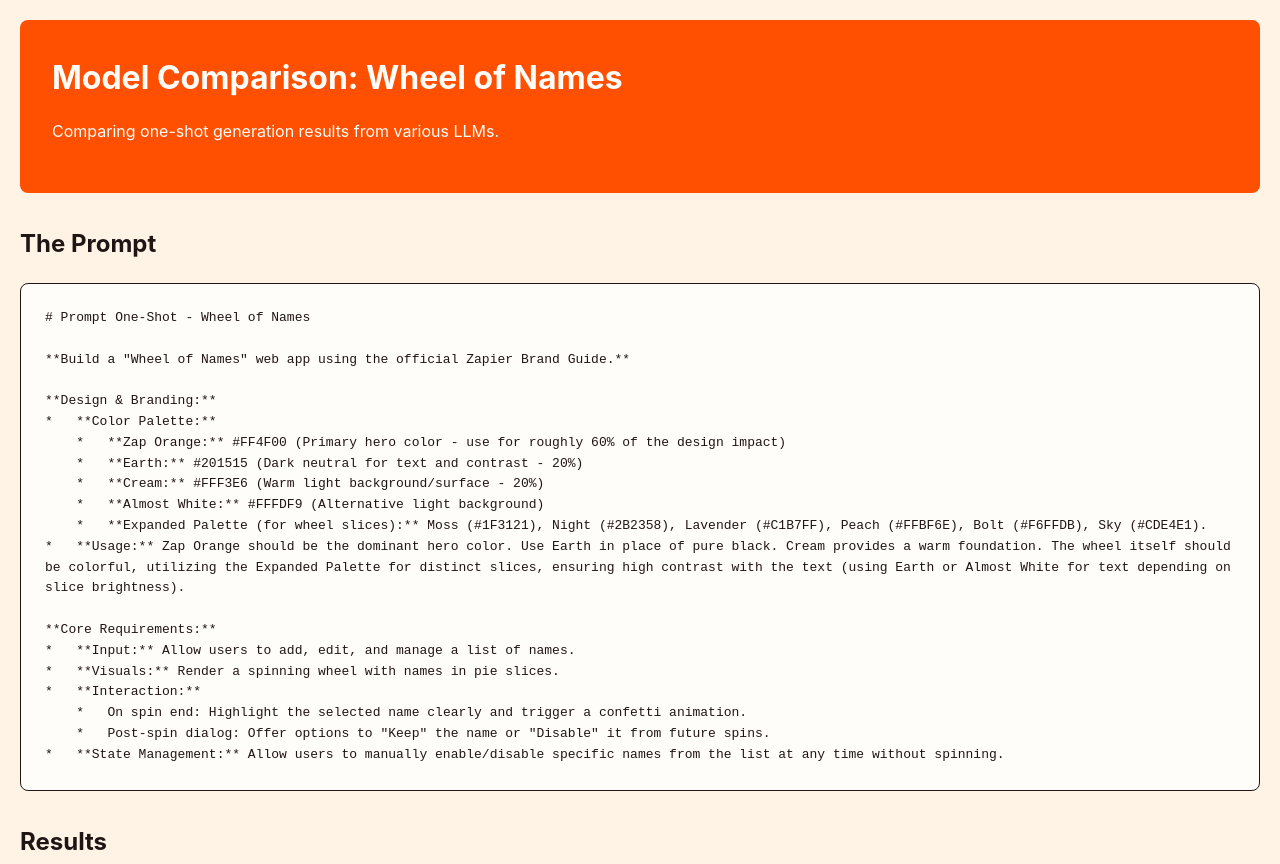
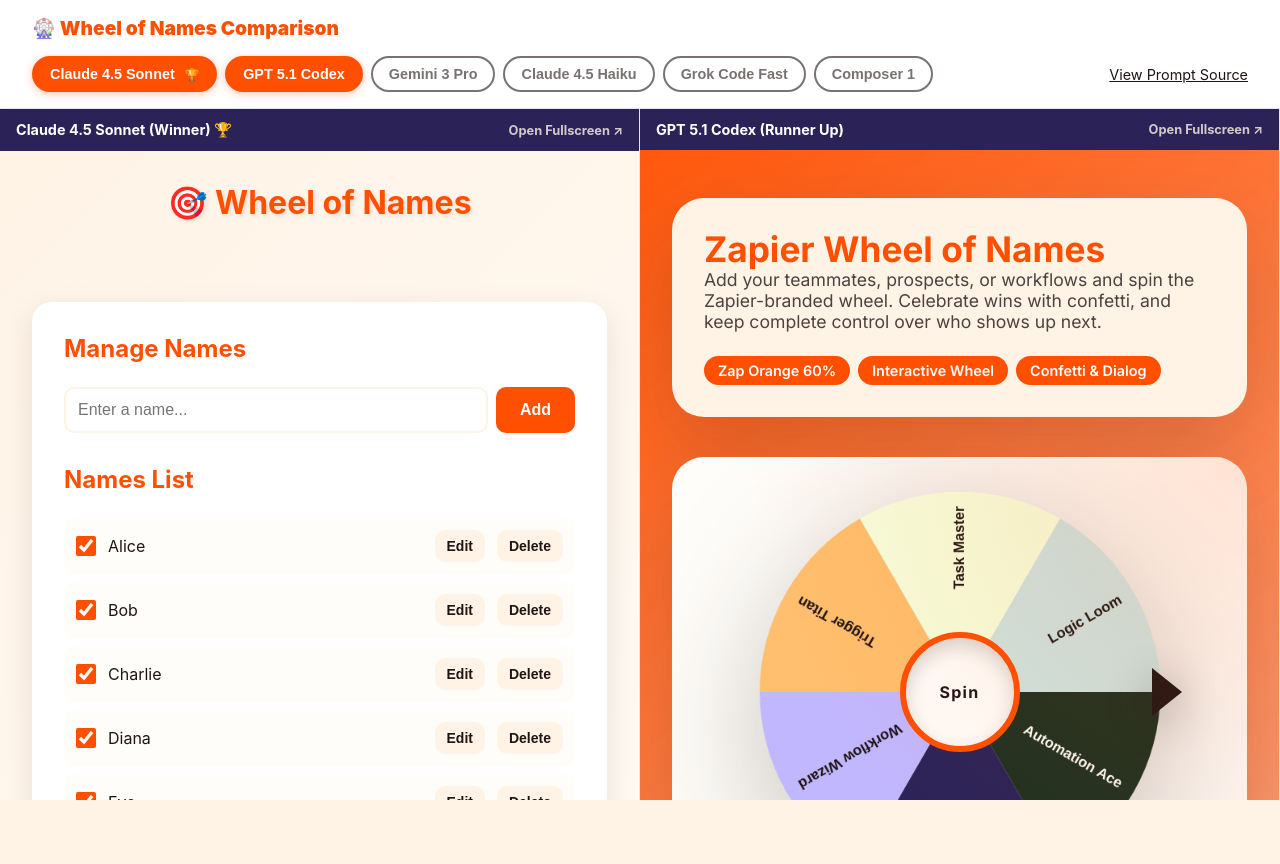
Before and after one commit to austinbjohnson/wheel-of-names, a plain HTML site: page index.html in a window 1280 px wide. Shown: the top 864 px of the page. After the commit the page ends 800 px from the top, so only its background shows below. Drawn offline with nearby package versions, Linux system fonts and the light colour scheme.

Commit message:
Enhance UI: Dynamic Split-View Comparison

```diff
--- a/index.html
+++ b/index.html
@@ -19,156 +19,296 @@
             background-color: var(--cream);
             color: var(--earth);
             margin: 0;
-            padding: 20px;
-            line-height: 1.6;
+            padding: 0;
+            height: 100vh;
+            display: flex;
+            flex-direction: column;
+            overflow: hidden;
         }
 
-        header {
-            background-color: var(--zap-orange);
-            color: var(--almost-white);
-            padding: 2rem;
-            border-radius: 8px;
-            margin-bottom: 2rem;
+        /* Control Bar */
+        .control-bar {
+            background-color: white;
+            border-bottom: 1px solid rgba(32, 21, 21, 0.1);
+            padding: 1rem 2rem;
+            display: flex;
+            align-items: center;
+            gap: 1rem;
+            box-shadow: 0 2px 4px rgba(0,0,0,0.05);
+            z-index: 100;
+            flex-wrap: wrap;
         }
 
-        h1 {
-            margin: 0 0 1rem 0;
+        .brand-title {
+            font-weight: 900;
+            color: var(--zap-orange);
+            margin-right: 2rem;
+            font-size: 1.2rem;
         }
 
-        .prompt-section {
-            background-color: var(--almost-white);
-            padding: 1.5rem;
-            border-radius: 8px;
-            border: 1px solid var(--earth);
-            margin-bottom: 2rem;
-            white-space: pre-wrap;
-            font-family: monospace;
-            overflow-x: auto;
+        .toggles {
+            display: flex;
+            gap: 0.5rem;
+            flex-wrap: wrap;
         }
 
-        .grid {
-            display: grid;
-            grid-template-columns: repeat(auto-fill, minmax(400px, 1fr));
-            gap: 2rem;
+        .toggle-btn {
+            background: transparent;
+            border: 2px solid var(--earth);
+            color: var(--earth);
+            padding: 0.5rem 1rem;
+            border-radius: 999px;
+            font-size: 0.9rem;
+            font-weight: 600;
+            cursor: pointer;
+            transition: all 0.2s;
+            opacity: 0.6;
         }
 
-        .card {
-            background: white;
-            border-radius: 8px;
+        .toggle-btn:hover {
+            opacity: 1;
+            background-color: rgba(32, 21, 21, 0.05);
+        }
+
+        .toggle-btn.active {
+            background-color: var(--zap-orange);
+            border-color: var(--zap-orange);
+            color: white;
+            opacity: 1;
+            box-shadow: 0 2px 8px rgba(255, 79, 0, 0.3);
+        }
+
+        .toggle-btn.winner::after {
+            content: '🏆';
+            margin-left: 6px;
+            font-size: 0.8em;
+        }
+
+        /* Main Comparison Area */
+        .comparison-container {
+            flex: 1;
+            background-color: var(--almost-white);
             overflow: hidden;
-            box-shadow: 0 4px 6px rgba(0,0,0,0.1);
+            display: flex; /* Default for 1 or 2 items */
+            width: 100%;
+            height: 100%;
+        }
+
+        /* Layout Variants */
+        .layout-single {
+            display: block;
+        }
+
+        .layout-split {
+            display: flex;
+        }
+
+        .layout-grid {
+            display: grid;
+            grid-template-columns: repeat(auto-fit, minmax(33%, 1fr));
+            grid-auto-rows: 1fr;
+        }
+
+        /* Iframe Wrapper */
+        .preview-card {
             display: flex;
             flex-direction: column;
-            height: 600px;
+            border-right: 1px solid rgba(32, 21, 21, 0.1);
+            border-bottom: 1px solid rgba(32, 21, 21, 0.1);
+            background: white;
+            height: 100%;
+            overflow: hidden;
+        }
+
+        .preview-card.hidden {
+            display: none;
+        }
+
+        /* Dynamic Sizing */
+        .layout-single .preview-card {
+            width: 100%;
+            height: 100%;
+            border: none;
+        }
+
+        .layout-split .preview-card {
+            width: 50%;
+            flex: 1;
         }
 
         .card-header {
+            padding: 0.75rem 1rem;
             background-color: var(--night);
             color: white;
-            padding: 1rem;
-            font-weight: bold;
-            text-align: center;
+            font-size: 0.9rem;
+            font-weight: 700;
+            display: flex;
+            justify-content: space-between;
+            align-items: center;
+        }
+
+        .card-header a {
+            color: var(--cream);
+            text-decoration: none;
+            font-size: 0.8rem;
+            opacity: 0.8;
+        }
+
+        .card-header a:hover {
+            text-decoration: underline;
+            opacity: 1;
         }
 
         iframe {
             flex: 1;
             width: 100%;
+            height: 100%;
             border: none;
-            background-color: white;
+            display: block;
         }
 
-        .fullscreen-link {
-            display: block;
-            text-align: center;
-            padding: 0.5rem;
-            background-color: var(--moss);
-            color: white;
-            text-decoration: none;
+        /* Prompt Drawer (Optional overlay) */
+        .prompt-trigger {
+            margin-left: auto;
             font-size: 0.9rem;
-        }
-
-        .fullscreen-link:hover {
             text-decoration: underline;
+            cursor: pointer;
+            color: var(--earth);
         }
     </style>
 </head>
 <body>
 
-    <header>
-        <h1>Model Comparison: Wheel of Names</h1>
-        <p>Comparing one-shot generation results from various LLMs.</p>
+    <header class="control-bar">
+        <div class="brand-title">🎡 Wheel of Names Comparison</div>
+        <div class="toggles" id="toggleContainer">
+            <!-- Buttons injected by JS -->
+        </div>
+        <div class="prompt-trigger" onclick="window.open('prompt-oneShot-wON.md', '_blank')">View Prompt Source</div>
     </header>
 
-    <section>
-        <h2>The Prompt</h2>
-        <div class="prompt-section"># Prompt One-Shot - Wheel of Names
+    <main class="comparison-container" id="mainContainer">
+        <!-- Claude 4.5 Sonnet (Winner) -->
+        <div class="preview-card" data-id="sonnet">
+            <div class="card-header">
+                <span>Claude 4.5 Sonnet (Winner) 🏆</span>
+                <a href="results/claude-4.5-sonnet.html" target="_blank">Open Fullscreen ↗</a>
+            </div>
+            <iframe src="results/claude-4.5-sonnet.html" title="Claude 4.5 Sonnet"></iframe>
+        </div>
 
-**Build a "Wheel of Names" web app using the official Zapier Brand Guide.**
+        <!-- GPT 5.1 Codex (Runner Up) -->
+        <div class="preview-card" data-id="gpt">
+            <div class="card-header">
+                <span>GPT 5.1 Codex (Runner Up)</span>
+                <a href="results/gpt-5.1-codex-high-fast.html" target="_blank">Open Fullscreen ↗</a>
+            </div>
+            <iframe src="results/gpt-5.1-codex-high-fast.html" title="GPT 5.1 Codex"></iframe>
+        </div>
 
-**Design & Branding:**
-*   **Color Palette:**
-    *   **Zap Orange:** #FF4F00 (Primary hero color - use for roughly 60% of the design impact)
-    *   **Earth:** #201515 (Dark neutral for text and contrast - 20%)
-    *   **Cream:** #FFF3E6 (Warm light background/surface - 20%)
-    *   **Almost White:** #FFFDF9 (Alternative light background)
-    *   **Expanded Palette (for wheel slices):** Moss (#1F3121), Night (#2B2358), Lavender (#C1B7FF), Peach (#FFBF6E), Bolt (#F6FFDB), Sky (#CDE4E1).
-*   **Usage:** Zap Orange should be the dominant hero color. Use Earth in place of pure black. Cream provides a warm foundation. The wheel itself should be colorful, utilizing the Expanded Palette for distinct slices, ensuring high contrast with the text (using Earth or Almost White for text depending on slice brightness).
+        <!-- Gemini 3 Pro -->
+        <div class="preview-card" data-id="gemini">
+            <div class="card-header">
+                <span>Gemini 3 Pro</span>
+                <a href="results/gemini-3-pro.html" target="_blank">Open Fullscreen ↗</a>
+            </div>
+            <iframe src="results/gemini-3-pro.html" title="Gemini 3 Pro"></iframe>
+        </div>
 
-**Core Requirements:**
-*   **Input:** Allow users to add, edit, and manage a list of names.
-*   **Visuals:** Render a spinning wheel with names in pie slices.
-*   **Interaction:**
-    *   On spin end: Highlight the selected name clearly and trigger a confetti animation.
-    *   Post-spin dialog: Offer options to "Keep" the name or "Disable" it from future spins.
-*   **State Management:** Allow users to manually enable/disable specific names from the list at any time without spinning.</div>
-    </section>
+        <!-- Claude 4.5 Haiku -->
+        <div class="preview-card" data-id="haiku">
+            <div class="card-header">
+                <span>Claude 4.5 Haiku</span>
+                <a href="results/claude-4.5-haiku.html" target="_blank">Open Fullscreen ↗</a>
+            </div>
+            <iframe src="results/claude-4.5-haiku.html" title="Claude 4.5 Haiku"></iframe>
+        </div>
 
-    <section>
-        <h2>Results</h2>
-        <div class="grid">
-            <!-- Claude 4.5 Haiku -->
-            <div class="card">
-                <div class="card-header">Claude 4.5 Haiku</div>
-                <iframe src="results/claude-4.5-haiku.html" title="Claude 4.5 Haiku Result"></iframe>
-                <a href="results/claude-4.5-haiku.html" class="fullscreen-link" target="_blank">View Fullscreen</a>
+        <!-- Grok Code Fast -->
+        <div class="preview-card" data-id="grok">
+            <div class="card-header">
+                <span>Grok Code Fast</span>
+                <a href="results/grok-code-fast-1.html" target="_blank">Open Fullscreen ↗</a>
             </div>
+            <iframe src="results/grok-code-fast-1.html" title="Grok Code Fast"></iframe>
+        </div>
 
-            <!-- Claude 4.5 Sonnet -->
-            <div class="card">
-                <div class="card-header">Claude 4.5 Sonnet</div>
-                <iframe src="results/claude-4.5-sonnet.html" title="Claude 4.5 Sonnet Result"></iframe>
-                <a href="results/claude-4.5-sonnet.html" class="fullscreen-link" target="_blank">View Fullscreen</a>
+        <!-- Composer 1 -->
+        <div class="preview-card" data-id="composer">
+            <div class="card-header">
+                <span>Composer 1</span>
+                <a href="results/composer-1.html" target="_blank">Open Fullscreen ↗</a>
             </div>
+            <iframe src="results/composer-1.html" title="Composer 1"></iframe>
+        </div>
+    </main>
 
-            <!-- Composer 1 -->
-            <div class="card">
-                <div class="card-header">Composer 1</div>
-                <iframe src="results/composer-1.html" title="Composer 1 Result"></iframe>
-                <a href="results/composer-1.html" class="fullscreen-link" target="_blank">View Fullscreen</a>
-            </div>
+    <script>
+        const models = [
+            { id: 'sonnet', name: 'Claude 4.5 Sonnet', winner: true },
+            { id: 'gpt', name: 'GPT 5.1 Codex' },
+            { id: 'gemini', name: 'Gemini 3 Pro' },
+            { id: 'haiku', name: 'Claude 4.5 Haiku' },
+            { id: 'grok', name: 'Grok Code Fast' },
+            { id: 'composer', name: 'Composer 1' }
+        ];
 
-            <!-- Gemini 3 Pro -->
-            <div class="card">
-                <div class="card-header">Gemini 3 Pro</div>
-                <iframe src="results/gemini-3-pro.html" title="Gemini 3 Pro Result"></iframe>
-                <a href="results/gemini-3-pro.html" class="fullscreen-link" target="_blank">View Fullscreen</a>
-            </div>
+        // Default Selection
+        let selected = ['sonnet', 'gpt'];
 
-            <!-- GPT 5.1 Codex High Fast -->
-            <div class="card">
-                <div class="card-header">GPT 5.1 Codex High Fast</div>
-                <iframe src="results/gpt-5.1-codex-high-fast.html" title="GPT 5.1 Codex High Fast Result"></iframe>
-                <a href="results/gpt-5.1-codex-high-fast.html" class="fullscreen-link" target="_blank">View Fullscreen</a>
-            </div>
+        const toggleContainer = document.getElementById('toggleContainer');
+        const mainContainer = document.getElementById('mainContainer');
+        const cards = document.querySelectorAll('.preview-card');
 
-            <!-- Grok Code Fast 1 -->
-            <div class="card">
-                <div class="card-header">Grok Code Fast 1</div>
-                <iframe src="results/grok-code-fast-1.html" title="Grok Code Fast 1 Result"></iframe>
-                <a href="results/grok-code-fast-1.html" class="fullscreen-link" target="_blank">View Fullscreen</a>
-            </div>
-        </div>
-    </section>
+        function renderToggles() {
+            toggleContainer.innerHTML = models.map(m => `
+                <button
+                    class="toggle-btn ${selected.includes(m.id) ? 'active' : ''} ${m.winner ? 'winner' : ''}"
+                    onclick="toggleModel('${m.id}')"
+                >
+                    ${m.name}
+                </button>
+            `).join('');
+        }
 
+        function toggleModel(id) {
+            if (selected.includes(id)) {
+                // Don't allow deselecting the last one
+                if (selected.length > 1) {
+                    selected = selected.filter(s => s !== id);
+                }
+            } else {
+                selected.push(id);
+            }
+            updateUI();
+        }
+
+        function updateUI() {
+            // Update Toggles
+            renderToggles();
+
+            // Update Cards Visibility
+            cards.forEach(card => {
+                if (selected.includes(card.dataset.id)) {
+                    card.classList.remove('hidden');
+                } else {
+                    card.classList.add('hidden');
+                }
+            });
+
+            // Update Layout Classes
+            mainContainer.className = 'comparison-container'; // Reset
+            if (selected.length === 1) {
+                mainContainer.classList.add('layout-single');
+            } else if (selected.length === 2) {
+                mainContainer.classList.add('layout-split');
+            } else {
+                mainContainer.classList.add('layout-grid');
+            }
+        }
+
+        // Init
+        updateUI();
+    </script>
 </body>
 </html>
```
